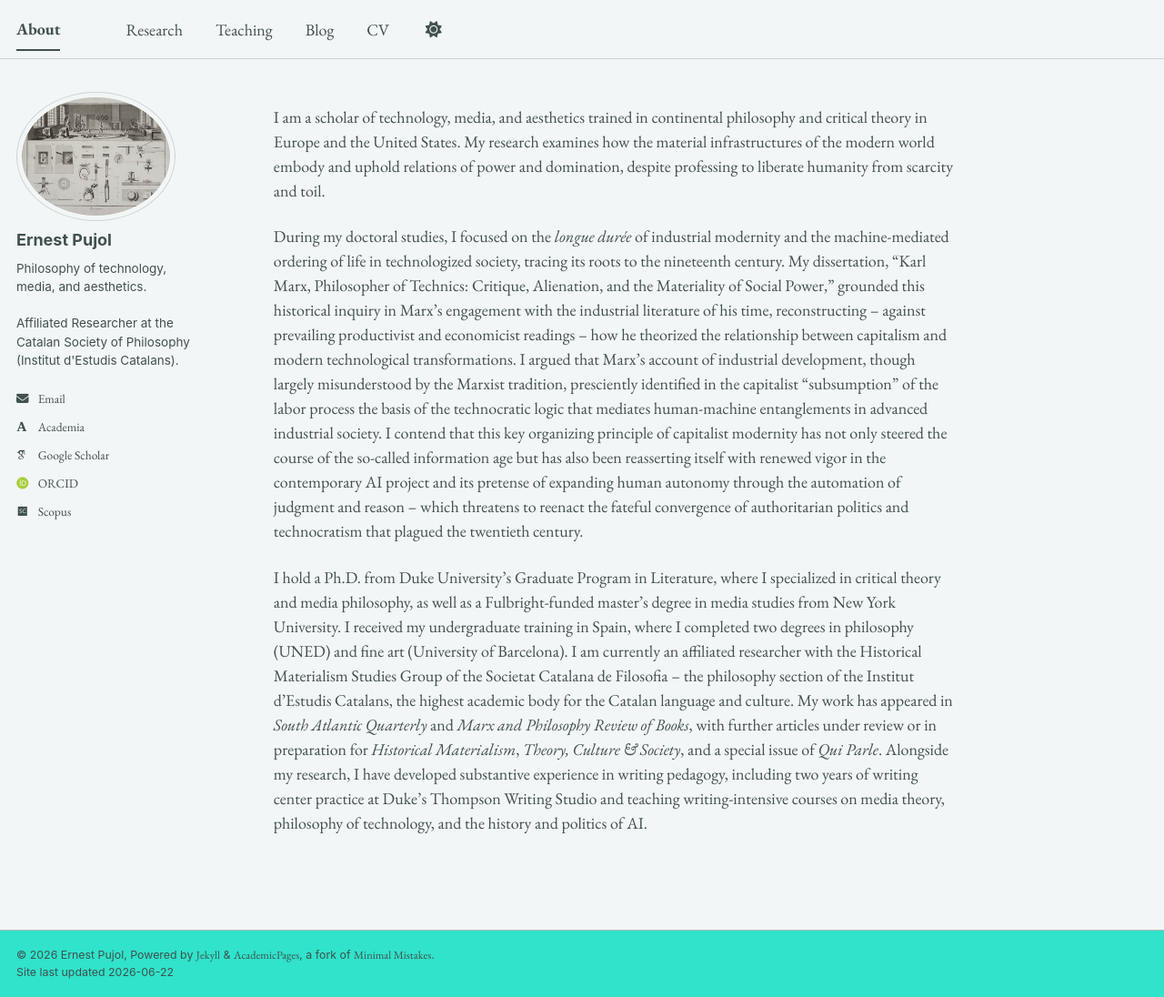
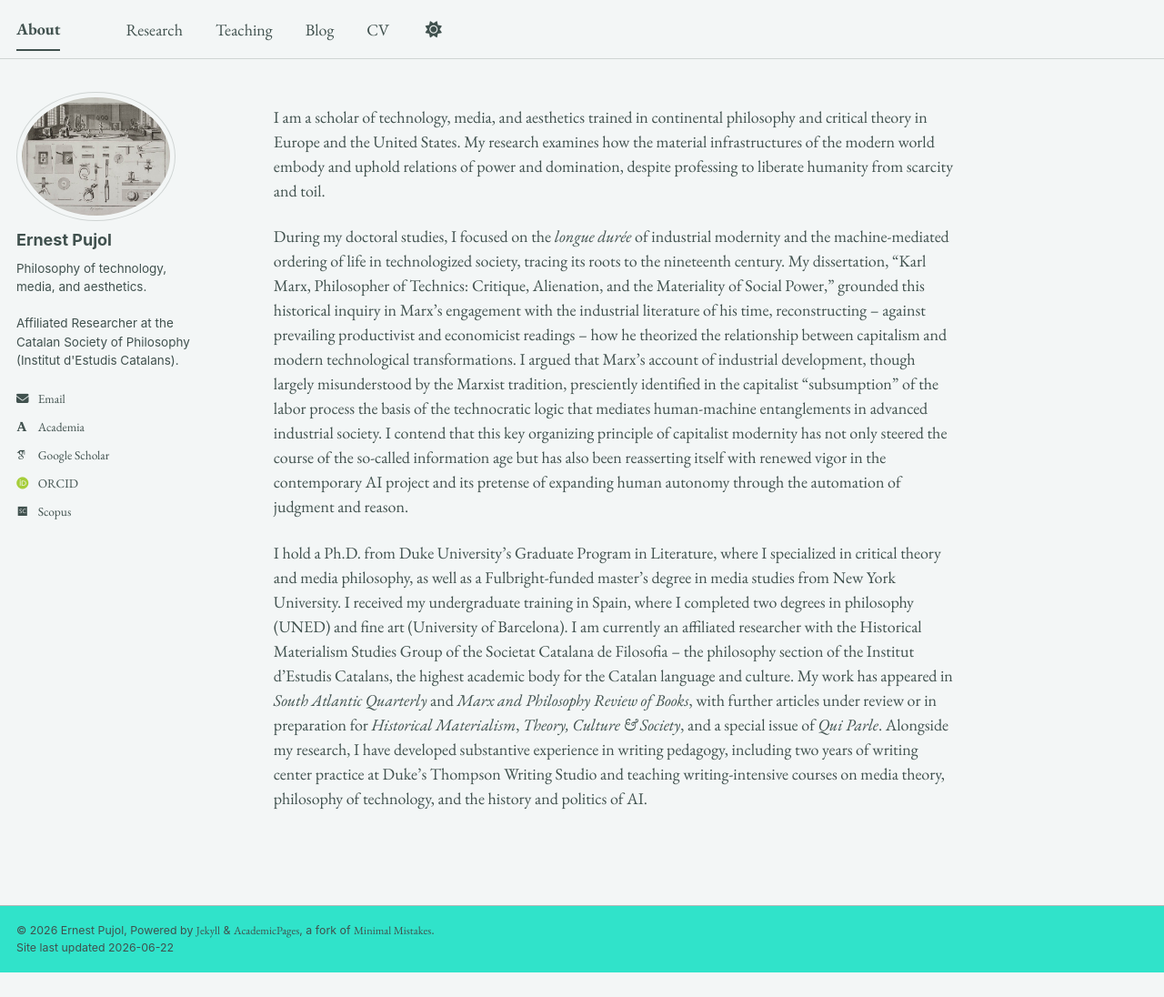
Before and after one commit to epujol90/epujol90.github.io, a Jekyll site: the page built from _pages/about.md, in a window 1280 px wide and 1096 px high. Shown: the whole window at 91% size. Built offline with Jekyll 4.4.1, drawn with Linux system fonts in a browser that asks for light colours; some web fonts are replaced; a script bundle is joined from its source files by our own code; library files that are not in the unit come from our copies.

Commit message:
Update about.md

```diff
--- a/_pages/about.md
+++ b/_pages/about.md
@@ -8,6 +8,6 @@ redirect_from:
 ---
 I am a scholar of technology, media, and aesthetics trained in continental philosophy and critical theory in Europe and the United States. My research examines how the material infrastructures of the modern world embody and uphold relations of power and domination, despite professing to liberate humanity from scarcity and toil.
 
-During my doctoral studies, I focused on the _longue durée_ of industrial modernity and the machine-mediated ordering of life in technologized society, tracing its roots to the nineteenth century. My dissertation, “Karl Marx, Philosopher of Technics: Critique, Alienation, and the Materiality of Social Power,” grounded this historical inquiry in Marx’s engagement with the industrial literature of his time, reconstructing -- against prevailing productivist and economicist readings -- how he theorized the relationship between capitalism and modern technological transformations. I argued that Marx’s account of industrial development, though largely misunderstood by the Marxist tradition, presciently identified in the capitalist "subsumption" of the labor process the basis of the technocratic logic that mediates human-machine entanglements in advanced industrial society. I contend that this key organizing principle of capitalist modernity has not only steered the course of the so-called information age but has also been reasserting itself with renewed vigor in the contemporary AI project and its pretense of expanding human autonomy through the automation of judgment and reason -- which threatens to reenact the fateful convergence of authoritarian politics and technocratism that plagued the twentieth century.
+During my doctoral studies, I focused on the _longue durée_ of industrial modernity and the machine-mediated ordering of life in technologized society, tracing its roots to the nineteenth century. My dissertation, “Karl Marx, Philosopher of Technics: Critique, Alienation, and the Materiality of Social Power,” grounded this historical inquiry in Marx’s engagement with the industrial literature of his time, reconstructing -- against prevailing productivist and economicist readings -- how he theorized the relationship between capitalism and modern technological transformations. I argued that Marx’s account of industrial development, though largely misunderstood by the Marxist tradition, presciently identified in the capitalist "subsumption" of the labor process the basis of the technocratic logic that mediates human-machine entanglements in advanced industrial society. I contend that this key organizing principle of capitalist modernity has not only steered the course of the so-called information age but has also been reasserting itself with renewed vigor in the contemporary AI project and its pretense of expanding human autonomy through the automation of judgment and reason.
 
 I hold a Ph.D. from Duke University’s Graduate Program in Literature, where I specialized in critical theory and media philosophy, as well as a Fulbright-funded master’s degree in media studies from New York University. I received my undergraduate training in Spain, where I completed two degrees in philosophy (UNED) and fine art (University of Barcelona). I am currently an affiliated researcher with the Historical Materialism Studies Group of the Societat Catalana de Filosofia -- the philosophy section of the Institut d’Estudis Catalans, the highest academic body for the Catalan language and culture. My work has appeared in _South Atlantic Quarterly_ and _Marx and Philosophy Review of Books_, with further articles under review or in preparation for _Historical Materialism_, _Theory, Culture & Society_, and a special issue of _Qui Parle_. Alongside my research, I have developed substantive experience in writing pedagogy, including two years of writing center practice at Duke’s Thompson Writing Studio and teaching writing-intensive courses on media theory, philosophy of technology, and the history and politics of AI.
```
